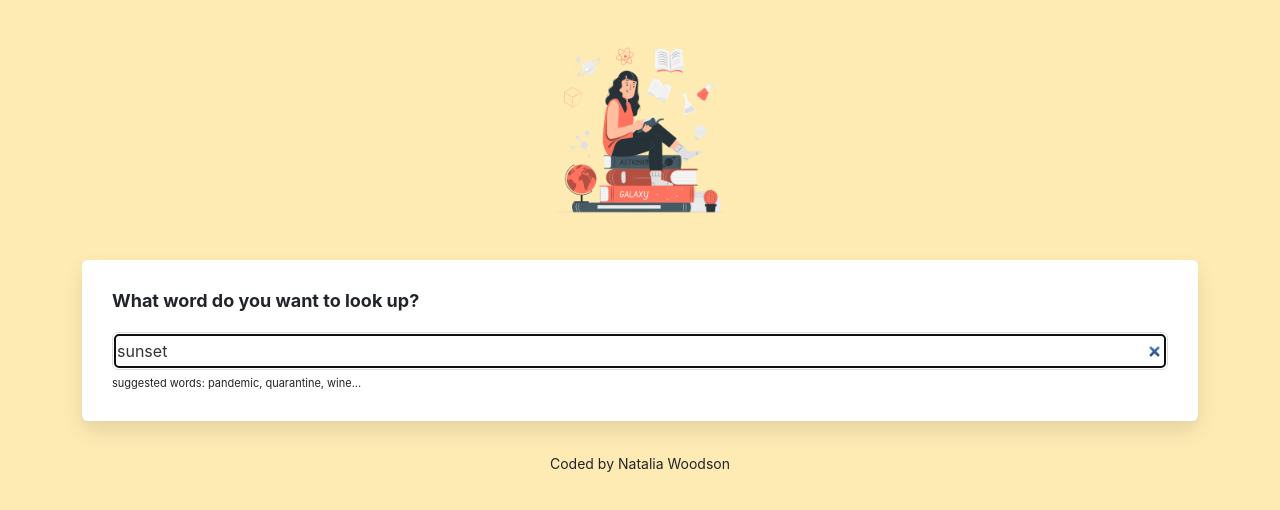
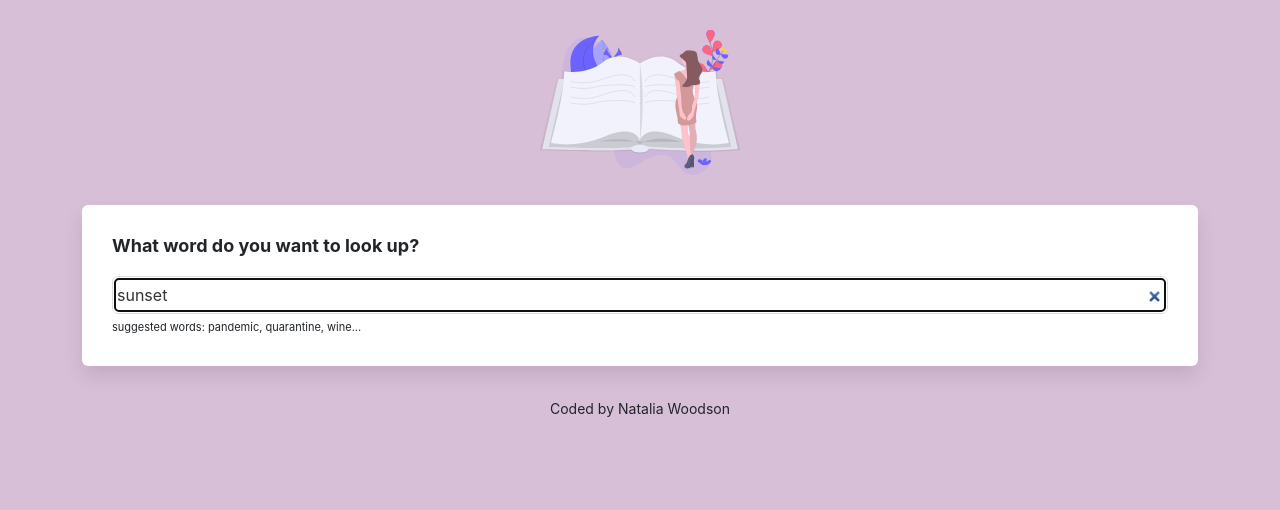
Before and after one commit to NataliaWoodson/dictionary-project, a React (Create React App) app: page / in a window 1280 px wide. Shown: the top 510 px of the page. Built offline with nearby package versions, Linux system fonts and the light colour scheme; no server answers.

Commit message:
changed styling

```diff
--- a/src/App.css
+++ b/src/App.css
@@ -1,5 +1,5 @@
 body {
-  background: #FEEBB4;
+  background: #D8BFD8;
 }
 
 a {
--- a/src/App.js
+++ b/src/App.js
@@ -1,4 +1,4 @@
-import logo from "./logo.png";
+import logo from "./logo.svg";
 import './App.css';
 import Dictionary from "./Dictionary";
 
--- a/src/Dictionary.css
+++ b/src/Dictionary.css
@@ -4,7 +4,7 @@
   margin-bottom: 20px;
 }
 .Dictionary section {
-  background-color: white;
+  background: #FFFFFF;
   padding: 30px;
   border-radius: 6px;
   box-shadow: 0px 10px 20px rgba(0, 0, 0, 10%);
```
Also changed, not shown: src/logo.png (deleted), src/logo.svg.
